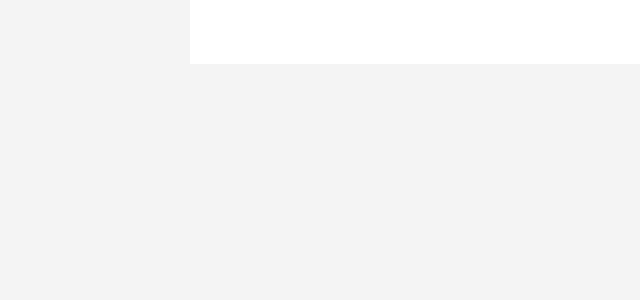
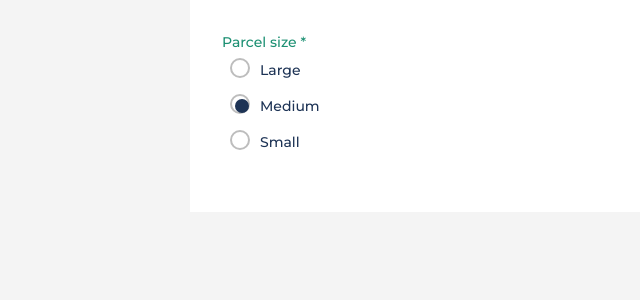
Before and after one commit to danbirch9000/super-duper-eureka, a Vue app: page / in a window 1280 px wide. Shown: the top 300 px of the page, without its empty margins (0-640 px from the left). Built offline with nearby package versions, Linux system fonts and the light colour scheme.

Commit message:
Commiting files to test components

```diff
--- a/bundle.js
+++ b/bundle.js
@@ -12,7 +12,7 @@ import { Animator } from "./src/components/Animator";
 import { DataTable } from "./src/components/DataTable";
 import { IconButton } from "./src/components/IconButton";
 import { OffCanvas } from "./src/components/OffCanvas";
-import { VButton } from "./src/components/VTag";
+import { VButton } from "./src/components/VButton";
 import { VCard } from "./src/components/VCard";
 import { VHeading } from "./src/components/VHeading";
 import { VIcon } from "./src/components/VIcon";
--- a/package.json
+++ b/package.json
@@ -24,6 +24,7 @@
   "dependencies": {
     "core-js": "^3.4.3",
     "normalize.css": "^8.0.1",
+    "vee-validate": "^3.2.0",
     "vue": "^2.6.10"
   },
   "devDependencies": {
--- a/src/App.vue
+++ b/src/App.vue
@@ -1,10 +1,56 @@
 <template>
-  <div class="wrapper"></div>
+  <div class="wrapper">
+    <ValidationObserver
+      ref="testForm"
+      v-slot="{ invalid, valid, passes, errors, validate }"
+    >
+      <form class="form">
+        <FormRadio
+          v-model="formItems.parcelSize"
+          v-bind="formConfig.parcelSize"
+        />
+      </form>
+    </ValidationObserver>
+  </div>
 </template>
 
 <script>
+import FormRadio from "./components/forms/FormRadio";
+
 export default {
-  name: "App"
+  name: "App",
+  components: {
+    FormRadio
+  },
+  data() {
+    return {
+      formItems: {
+        parcelSize: null
+      },
+      formConfig: {
+        parcelSize: {
+          name: "parcelSize",
+          label: "Parcel size",
+          rules: "required",
+          preSelected: "2",
+          options: [
+            {
+              value: "1",
+              description: "Large"
+            },
+            {
+              value: "2",
+              description: "Medium"
+            },
+            {
+              value: "3",
+              description: "Small"
+            }
+          ]
+        }
+      }
+    };
+  }
 };
 </script>
 
--- /dev/null
+++ b/src/components/forms/FormRadio.vue
@@ -0,0 +1,206 @@
+<template>
+  <ValidationProvider
+    ref="formCheckboxValidationProvider"
+    v-slot="{ errors, classes, invalid, valid }"
+    :vid="name"
+    :name="label"
+    :rules="rules"
+  >
+    <div class="element-wrapper">
+      <div
+        :class="{
+          'input-wrapper--valid':
+            (valid && classes.dirty) || (valid && classes.validated),
+          'input-wrapper--invalid':
+            (invalid && classes.dirty) || (invalid && classes.validated),
+          'input-wrapper--just-focused': isFocused
+        }"
+        class="input-wrapper"
+      >
+        <div class="input-wrapper">
+          <div class="radio-label">
+            {{ label }}<span v-if="classes.required"> *</span>
+          </div>
+          <div
+            v-for="option in options"
+            :key="option.value"
+            class="radio-wrapper"
+            :class="{
+              'is-checked': radioGroup === option.value
+            }"
+            tabindex="0"
+            @keyup.space="selectCheckbox(option.value)"
+          >
+            <span class="radio-circle" />
+            <input
+              :id="`radio_${option.value}`"
+              v-model="radioGroup"
+              :value="option.value"
+              :name="name"
+              type="radio"
+              tabindex="-1"
+              @blur="isFocused = false"
+              @focus="isFocused = true"
+            />
+            <label :for="`radio_${option.value}`">{{
+              option.description
+            }}</label>
+          </div>
+        </div>
+        <div v-if="classes.dirty || classes.validated" class="validation-info">
+          <span>{{ errors[0] }}</span>
+        </div>
+      </div>
+    </div>
+  </ValidationProvider>
+</template>
+<script>
+export default {
+  props: {
+    name: {
+      type: String,
+      required: true
+    },
+    label: {
+      type: String,
+      required: true
+    },
+    rules: {
+      type: String,
+      required: true
+    },
+    preSelected: {
+      type: [String, Number],
+      default: null
+    },
+    options: {
+      type: Array,
+      required: true
+    },
+    value: {
+      type: [Object, Array],
+      default: null
+    }
+  },
+  data() {
+    return {
+      isFocused: null,
+      radioGroup: []
+    };
+  },
+  watch: {
+    preSelected() {
+      this.preSelectItem();
+    },
+    radioGroup() {
+      this.emitInput();
+    }
+  },
+  mounted() {
+    this.preSelectItem();
+  },
+  methods: {
+    emitInput() {
+      this.$emit("input", {
+        type: "radio",
+        label: this.label,
+        description: this.options.find(o => o.value === this.radioGroup)
+          .description,
+        value: this.radioGroup
+      });
+      this.$nextTick(() => {
+        this.$refs.formCheckboxValidationProvider.validate();
+      });
+    },
+    preSelectItem() {
+      if (this.preSelected) {
+        this.radioGroup = this.preSelected;
+      }
+    },
+    selectCheckbox(val) {
+      this.radioGroup = val;
+    }
+  }
+};
+</script>
+<style scoped lang="scss">
+.input-wrapper {
+  position: relative;
+}
+.radio-wrapper {
+  position: relative;
+  padding: space(2);
+  &:focus {
+    outline: none;
+  }
+}
+input {
+  position: absolute;
+  opacity: 0;
+  cursor: pointer;
+}
+.radio-label {
+  color: $color-mono-8;
+  font-size: 14px;
+  position: relative;
+  .input-wrapper--valid & {
+    color: $color-theme-success;
+  }
+  .input-wrapper--invalid & {
+    color: $color-theme-error;
+  }
+  .input-wrapper--just-focused & {
+    color: $color-theme-secondary;
+  }
+}
+.radio-circle {
+  display: none;
+  fill: $color-theme-success;
+  position: absolute;
+  left: 13px;
+  top: 11px;
+  z-index: 2;
+  pointer-events: none;
+  cursor: pointer;
+  background-color: $color-theme-primary;
+  width: 14px;
+  height: 14px;
+  border-radius: 100%;
+
+  .is-checked & {
+    display: block;
+  }
+}
+label {
+  font-size: 14px;
+  padding-left: 30px;
+  cursor: pointer;
+  &:before {
+    content: "";
+    width: 20px;
+    height: 20px;
+    position: absolute;
+    left: 8px;
+    top: 6px;
+    pointer-events: none;
+    border: 2px solid $color-mono-6;
+    border-radius: 100%;
+    background-color: white;
+    :focus & {
+      border-color: $color-theme-secondary;
+    }
+  }
+}
+.validation-info {
+  span {
+    font-size: 14px;
+    padding-left: space(2);
+  }
+  .input-wrapper--valid & {
+    color: $color-theme-success;
+  }
+  .input-wrapper--invalid & {
+    color: $color-theme-error;
+  }
+}
+</style>
--- a/src/main.js
+++ b/src/main.js
@@ -1,7 +1,20 @@
 import Vue from "vue";
 import App from "./App.vue";
+import { ValidationProvider, ValidationObserver, extend } from "vee-validate";
+import { required } from "vee-validate/dist/rules";
 
 Vue.config.productionTip = false;
+
+extend("required", {
+  ...required,
+  message(field) {
+    return `${field} is required`;
+  }
+});
+
+// Register it globally
+Vue.component("ValidationProvider", ValidationProvider);
+Vue.component("ValidationObserver", ValidationObserver);
 
 new Vue({
   render: h => h(App)
```
Also changed, not shown: 1 other file (tests, documents, lock files or other folders).
